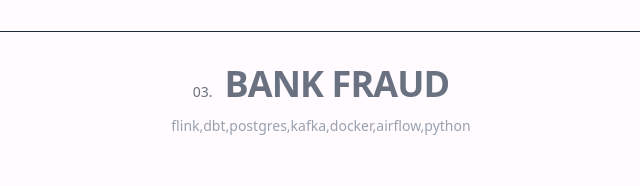
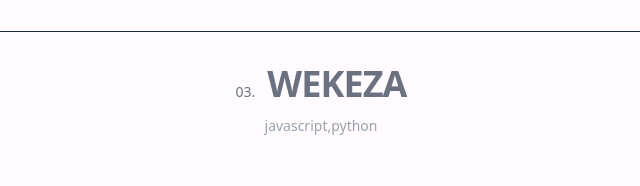
Before and after one commit to odhiambokevin/portfolio, a Next.js app in the folder frontend/: page / in a window 1280 px wide. Shown: the part 3665-3851 px from the top of the page, without its empty margins (319-959 px from the left). Built offline with nearby package versions, Linux system fonts and the light colour scheme; no server answers; a web font is replaced by a local one.

Commit message:
chore: add project data record

```diff
--- a/frontend/src/data/projects.ts
+++ b/frontend/src/data/projects.ts
@@ -15,9 +15,9 @@ export const projectData: ProjectType[] = [
     },
     {
         id:3,
-        title:"bank fraud",
-        stack:["flink,dbt,postgres,kafka,docker,airflow,python"],
-        url:"https://github.com/odhiambokevin/bank-fraud-detection-system"
+        title:"wekeza",
+        stack:["javascript,python"],
+        url:"https://github.com/odhiambokevin/wekeza"
     },
 
 ]
```
